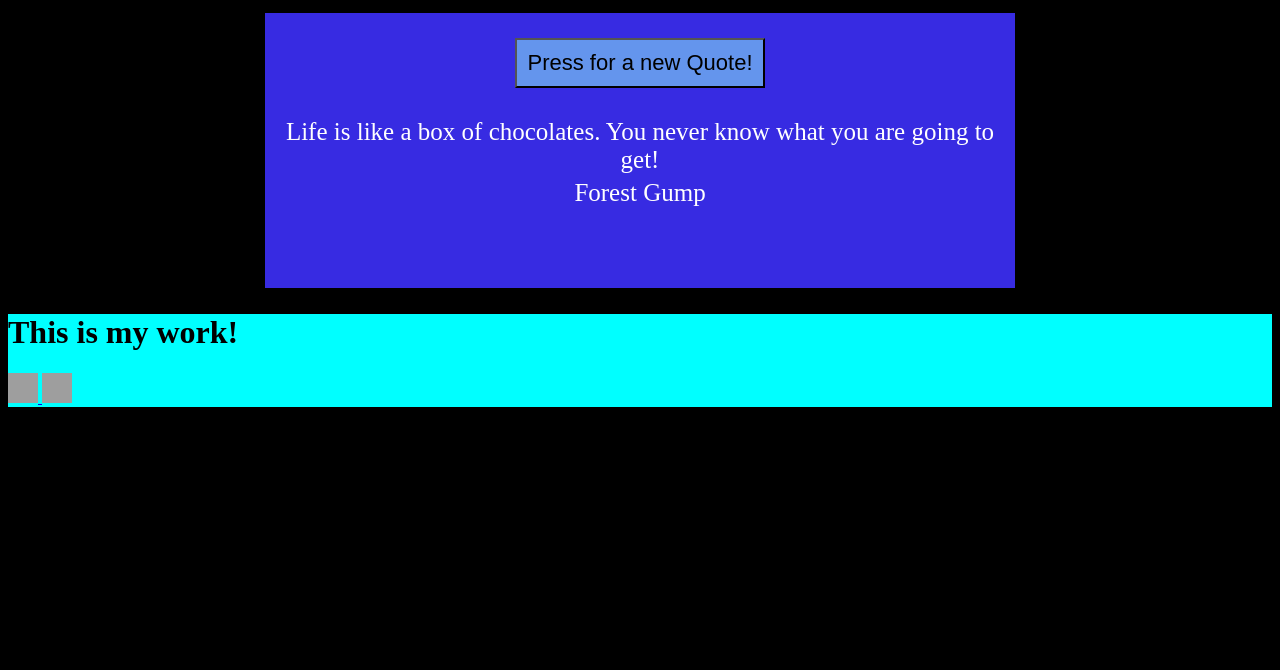
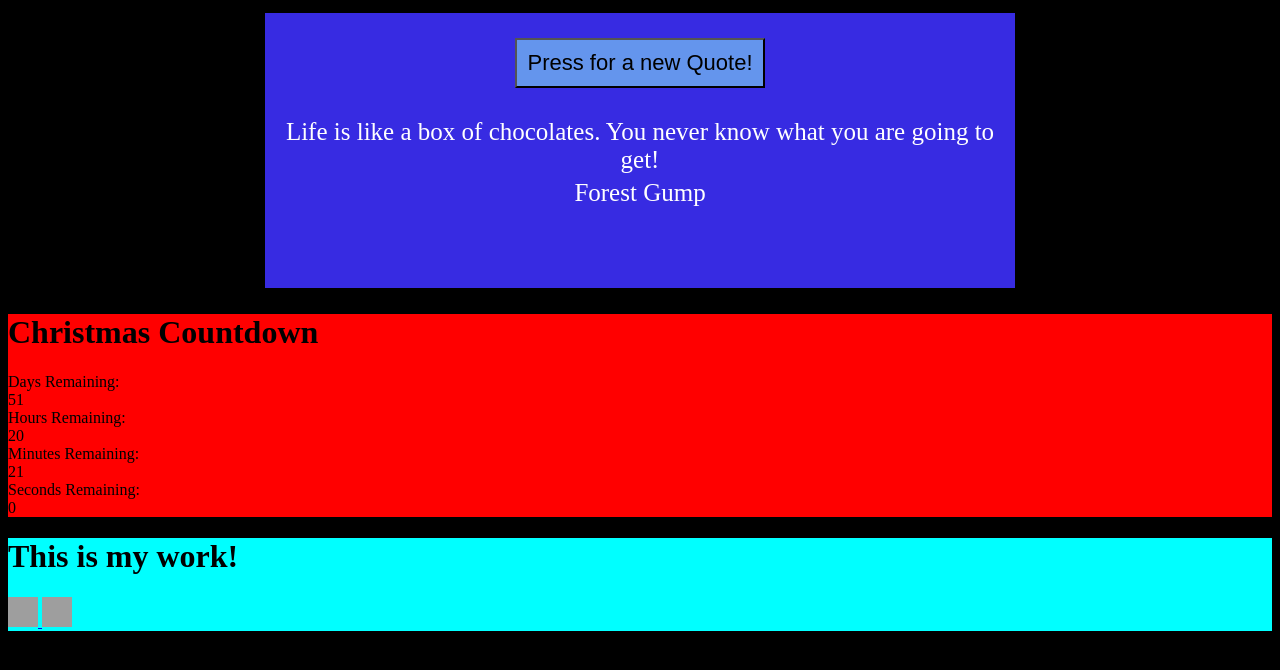
Before and after one commit to tlchan668/QuoteGenerator, a plain HTML site: page index.html in a window 1280 px wide. Drawn offline with Linux system fonts and the light colour scheme; grey boxes are pictures that could not be loaded.

Commit message:
added Christmas Countdown

```diff
--- a/index.html
+++ b/index.html
@@ -26,6 +26,46 @@
 
     <script src="app.js"></script>
 
+    <div id="christmasCountdown">
+        <h1>Christmas Countdown</h1>
+        <script type="text/javascript">
+        function cdtd(){
+            var xmas=new Date("December 25, 2020 00:01:00");
+            var now = new Date();
+            var timeDiff = xmas.getTime() - now.getTime();
+            if(timeDiff <=0){
+                clearTimeout(timer);
+                document.write("Christmas is here!");
+            }
+            var seconds = Math.floor(timeDiff/1000);
+            var minutes = Math.floor(seconds/60);
+            var hours = Math.floor(minutes/60);
+            var days = Math.floor(hours/24);
+            hours%=24;
+            minutes%=60;
+            seconds%=60;
+
+            document.getElementById("daysBox").innerHTML = days;
+            document.getElementById("hoursBox").innerHTML = hours;
+            document.getElementById("minsBox").innerHTML = minutes;
+            document.getElementById("secsBox").innerHTML = seconds;
+
+            var timer = setTimeout('cdtd()',1000);
+        }
+        </script>
+            <!--("There are only " + days +" days");-->
+            Days Remaining:
+            <div id ="daysBox"></div>
+            Hours Remaining:
+            <div id ="hoursBox"></div>
+            Minutes Remaining:
+            <div id ="minsBox"></div>
+            Seconds Remaining:
+            <div id ="secsBox"></div>
+            <script type="text/javascript">cdtd();</script>
+
+    </div>
+
     <div id ="myWork">
         <h1>This is my work!</h1>
         <a href="https://dev.to/tlchan668">
--- a/style.css
+++ b/style.css
@@ -25,6 +25,10 @@ body {
     color: white;
 }
 
+#christmasCountdown{
+    background-color: red;
+}
+
 #myWork{
     background-color: aqua;
 }
```
